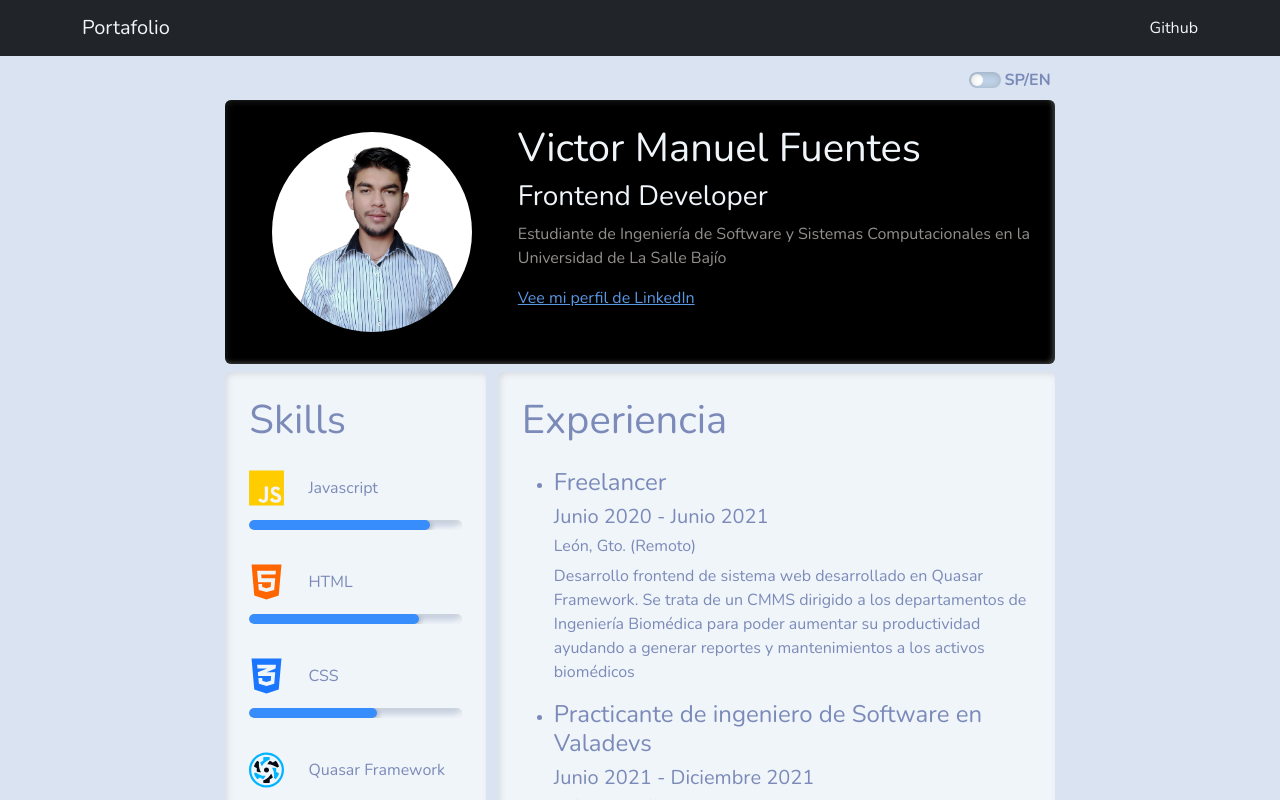
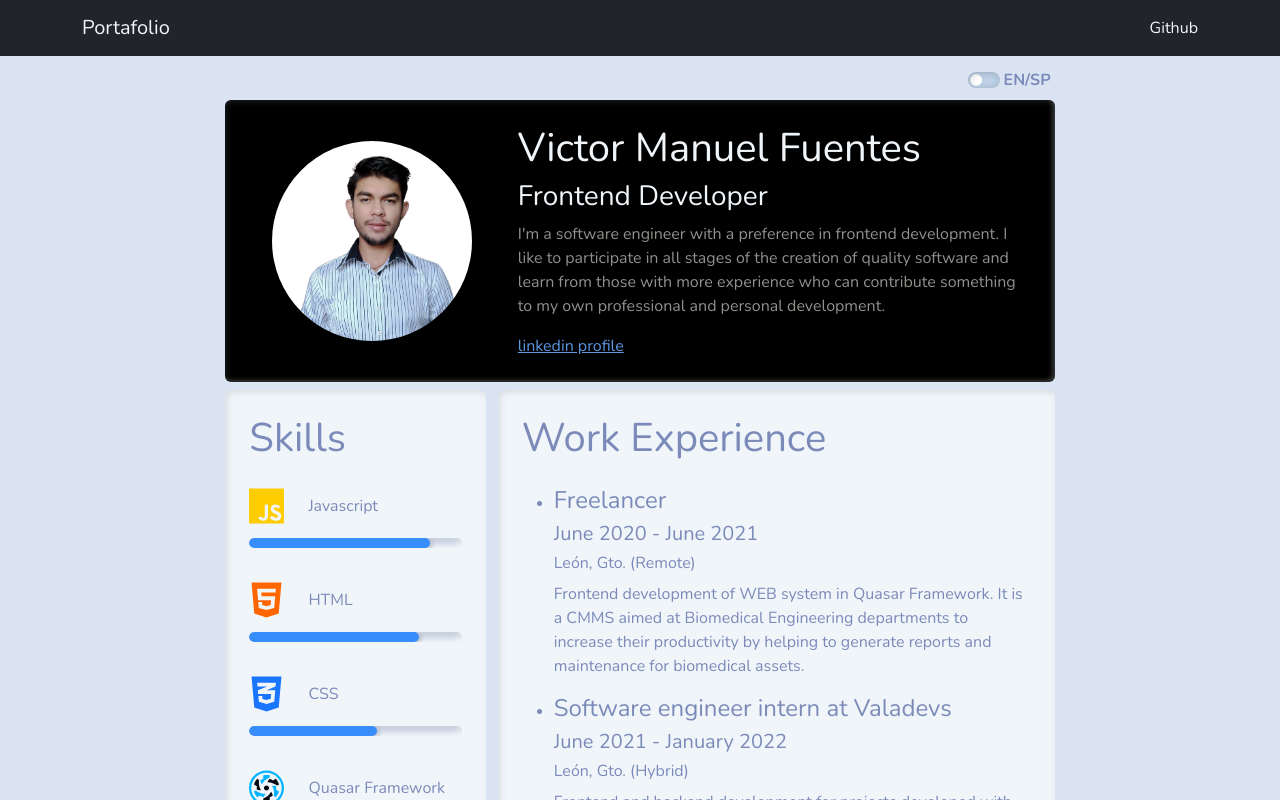
Before and after one commit to VictorMany/portfolio, a Next.js app: page / in a window 1280 px wide. Shown: the top 800 px of the page. Built offline with nearby package versions, Linux system fonts and the light colour scheme; a small style sheet from the web is missing.

Commit message:
new description and default english version

```diff
--- a/pages/index.jsx
+++ b/pages/index.jsx
@@ -14,16 +14,16 @@ const saveFile = (ruta) => {
 
 const Index = () => {
 
-    const [englishMode, setEnglishMode] = useState(true)
-    const [Experiences, setExperiences] = useState(experiences);
-    const [Projects, setProjects] = useState(projects);
-    const [Courses, setCourses] = useState(cursos);
-    const [Languages, setLanguages] = useState(languages);
+    const [englishMode, setEnglishMode] = useState(false)
+    const [Experiences, setExperiences] = useState(ENexperiences);
+    const [Projects, setProjects] = useState(ENprojects);
+    const [Courses, setCourses] = useState(ENcursos);
+    const [Languages, setLanguages] = useState(ENlanguages);
 
     const changeMode = () => {
         setEnglishMode(!englishMode)
 
-        if (englishMode) {
+        if (!englishMode) {
             setExperiences(ENexperiences)
             setProjects(ENprojects)
             setCourses(ENcursos)
@@ -45,7 +45,7 @@ const Index = () => {
                 <div className="col-md-12 col-12">
                     <div className="form-check form-switch d-flex justify-content-end m-1 mb-2 ">
                         <input className="form-check-input" type="checkbox" onClick={changeMode} role="switch" id="flexSwitchCheckDefault" />
-                        <label className="form-check-label ps-1"><strong>SP/EN</strong></label>
+                        <label className="form-check-label ps-1"><strong>EN/SP</strong></label>
                     </div>
                     <div className="card card-body bg-secondary bg-black text-light">
                         <div className="row">
@@ -55,7 +55,8 @@ const Index = () => {
                             <div className="col-md-8 col-12 ">
                                 <h1>Victor Manuel Fuentes</h1>
                                 <h3>Frontend Developer</h3>
-                                <p style={{ color: '#928F8C' }}>{englishMode ? 'Estudiante de Ingeniería de Software y Sistemas Computacionales en la Universidad de La Salle Bajío' : 'Student of Software Engineering and Computer Systems at the University De La Salle Bajío'}</p>
+                                <p style={{ color: '#928F8C' }}>{englishMode ? 'Soy ingeniero de software con preferencia en desarrollo frontend.' + ' Me gusta participar en todas las etapas de la creación de software de calidad y aprender de aquellos con más experiencia que pueden aportar algo a mi propio desarrollo profesional y personal.' :
+                                "I'm a software engineer with a preference in frontend development." + " I like to participate in all stages of the creation of quality software and learn from those with more experience who can contribute something to my own professional and personal development."}</p>
                                 <a style={{ color: '#5A97E2' }} href="https://www.linkedin.com/in/victor-manuel-velazquez-fuentes-bab088156/" target='_blank'>{englishMode ? 'Vee mi perfil de LinkedIn' : 'linkedin profile'}</a>
                             </div>
                         </div>
```
